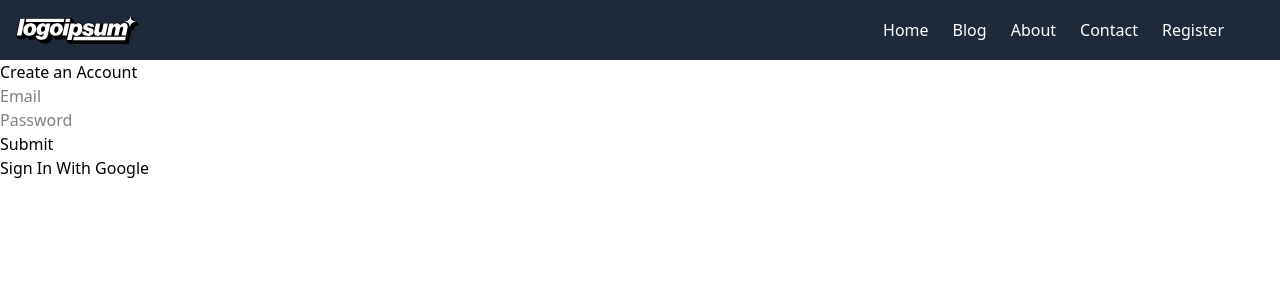
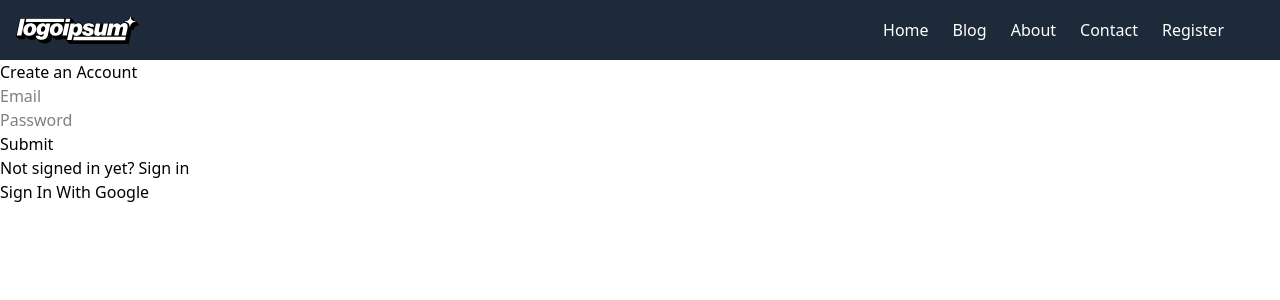
Before and after one commit to JoachimAdomako/TagLayer25, a Vue app in the folder blog/: page /Register in a window 1280 px wide. Shown: the top 300 px of the page. Built offline with nearby package versions, Linux system fonts and the light colour scheme; no server answers.

Commit message:
added sign in in register

```diff
--- a/blog/src/views/Register.vue
+++ b/blog/src/views/Register.vue
@@ -4,6 +4,7 @@
         <p><input type="text" placeholder="Email" v-model="email"/></p>
         <p><input type="password" placeholder="Password" v-model="password"/></p>
         <p><button @click="register">Submit</button></p>
+        <p><router-link to="/signin" @click="toggleMenu">Not signed in yet? Sign in</router-link></p>
         <p><button @click="signInWithGoogle">Sign In With Google</button></p>
     </div>
 </template>
--- a/blog/src/views/SignIn.vue
+++ b/blog/src/views/SignIn.vue
@@ -5,7 +5,6 @@
         <p><input type="password" placeholder="Password" v-model="password"/></p>
         <p v-if="errMsg">{{ errMsg }}</p>
         <p><button @click="signIn">Submit</button></p>
-        <p><button @click="signInWithGoogle">Sign In With Google</button></p>
     </div>
 </template>
 
```
